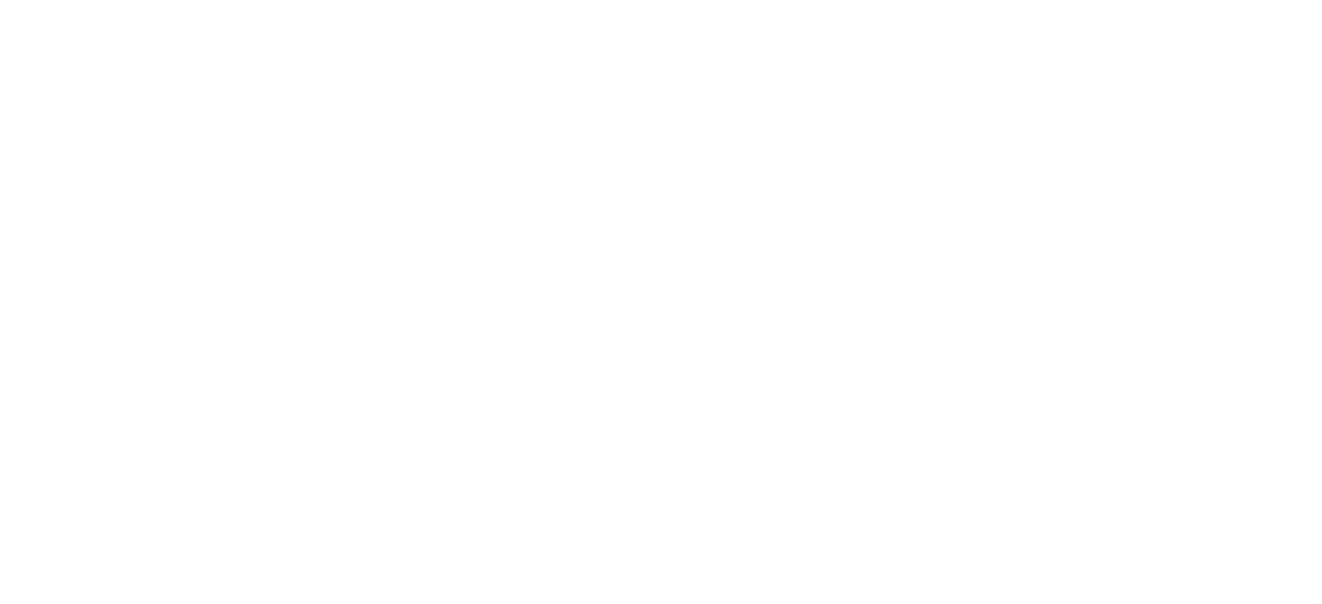
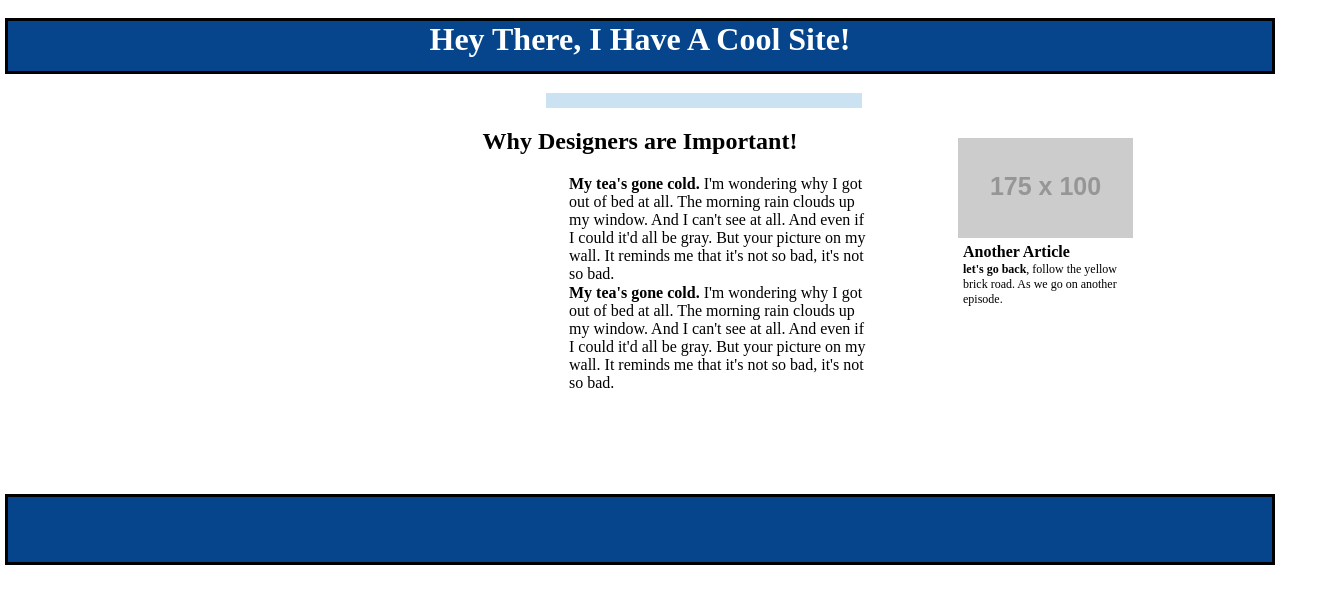
Before and after one commit to sjlaurino/cool-site-project, a plain HTML site: page index.html in a window 1280 px wide. Shown: the whole page, 1322 px wide, since content can reach past the window. Drawn offline with Linux system fonts and the light colour scheme; placeholder pictures from the web are drawn by us.

Commit message:
Project Upload

```diff
--- a/index.html
+++ b/index.html
@@ -6,10 +6,49 @@
   <meta name="viewport" content="width=, initial-scale=1.0">
   <meta http-equiv="X-UA-Compatible" content="ie=edge">
   <title>Document</title>
+  <link rel="stylesheet" href="style.css">
 </head>
 
 <body>
-  <header></header>
+  <header>
+    <h1>Hey There, I Have A Cool Site!</h1>
+  </header>
+  <figure>
+
+  </figure>
+  <main>
+    <div>
+      <h2>Why Designers are Important!</h2>
+
+      <p><span id="boldtext">My tea's gone cold.</span> I'm wondering why I got out of bed at all. The morning rain clouds up my window. And I can't
+      see at all. And even if I could it'd all be gray. But your picture on my wall. It reminds me that it's not so
+      bad, it's not so bad.</p>
+      <p class="p2"><span id="boldtext2">My tea's gone cold.</span> I'm wondering why I got out of bed at all. The morning rain clouds up my window. And I can't
+      see at all. And even if I could it'd all be gray. But your picture on my wall. It reminds me that it's not so
+      bad, it's not so bad.</p>
+    </div>
+  </main>
+
+  <div class="image">
+    <img src="https://imgplaceholder.com/175x100/#3785ef">
+  </div>
+
+  <div class="side">
+  <h4 class="h4">Another Article</h4>
+
+  <p class="text">
+    <span id="bold2">let's go back</span>, follow the yellow brick road. As we go on another episode.
+  </p>
+  </div>
+
+
+  <div class="footer">
+    <footer>
+
+  </footer>
+  </div>
+
+
 </body>
 
 </html>
--- /dev/null
+++ b/style.css
@@ -0,0 +1,66 @@
+header h1{
+  background-color: #06458b;
+  text-align: center;
+  color: white;
+  outline: 3px solid black;
+  height: 50px;
+}
+
+div h2{
+  text-align: center;
+}
+div p{
+  text-align: left;
+  width: 300px;
+  margin-left: 561px;
+}
+#boldtext{
+  font-weight: bold;
+}
+#boldtext2{
+  font-weight: bold;
+}
+.footer{
+  height:65px;
+  width:100%;
+  background-color:#06458b;
+  outline:3px solid black;
+  margin-top:190px;
+}
+figure{
+  height:15px;
+  width:25%;
+  background-color:#cbe2f3;
+  margin-left: 538px;
+}
+.p2{
+  margin-top:-15px;
+}
+
+.image{
+  background-color:#3785ef;
+  color:#3785ef;
+  margin-left:950px;
+  margin-top:-270px;
+  height:100px;
+  width:175px;
+}
+#bold2{
+  font-weight:bold;
+  text-align:left;
+}
+.side{
+  text-align:left;
+  margin-right:-50px;
+
+}
+.h4{
+  margin-left:955px;
+  margin-top: 5px;
+}
+.text{
+  margin-left:955px;
+  margin-top:-20px;
+  font-size:9pt;
+  width:170px;
+}
```
